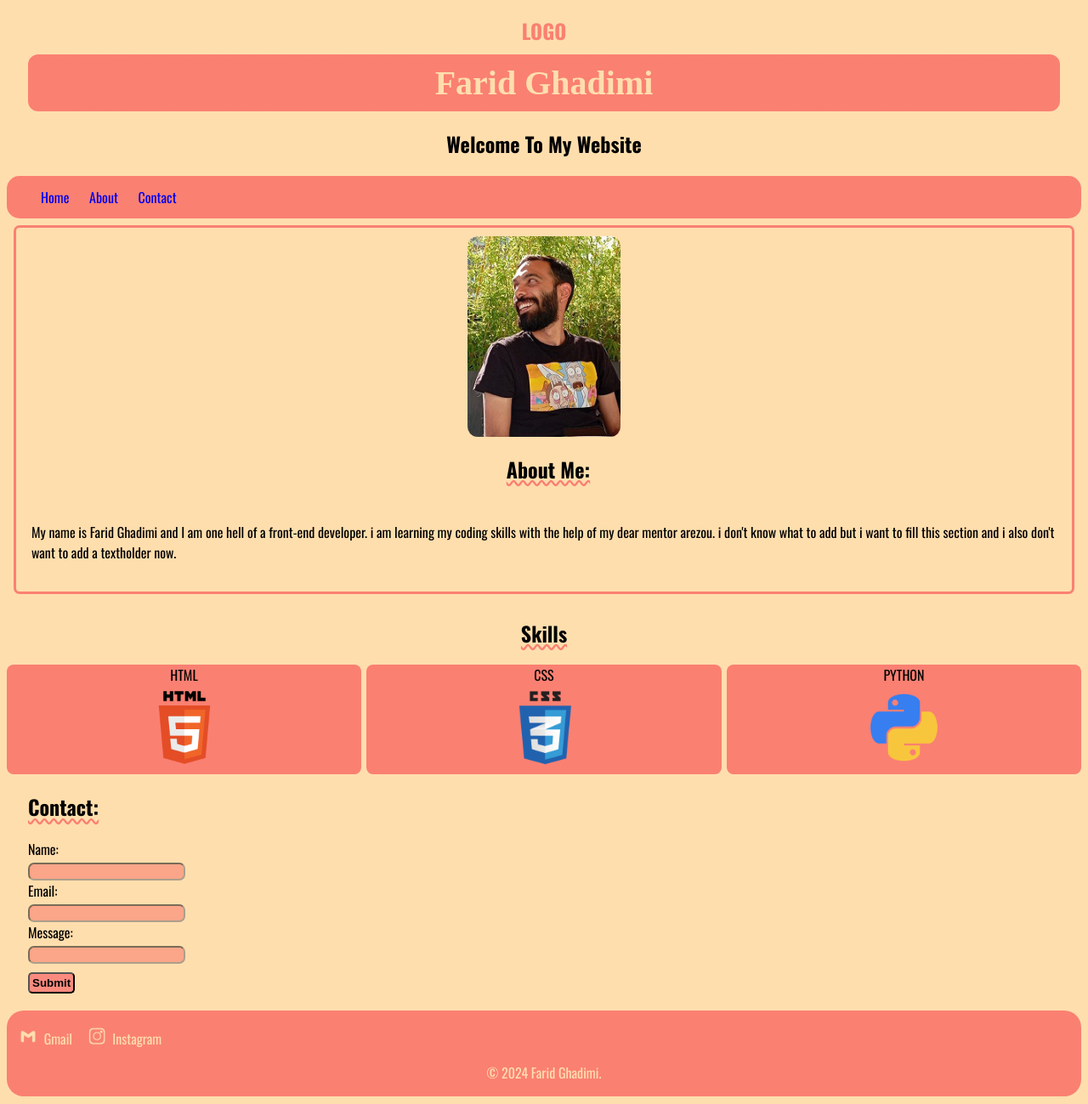
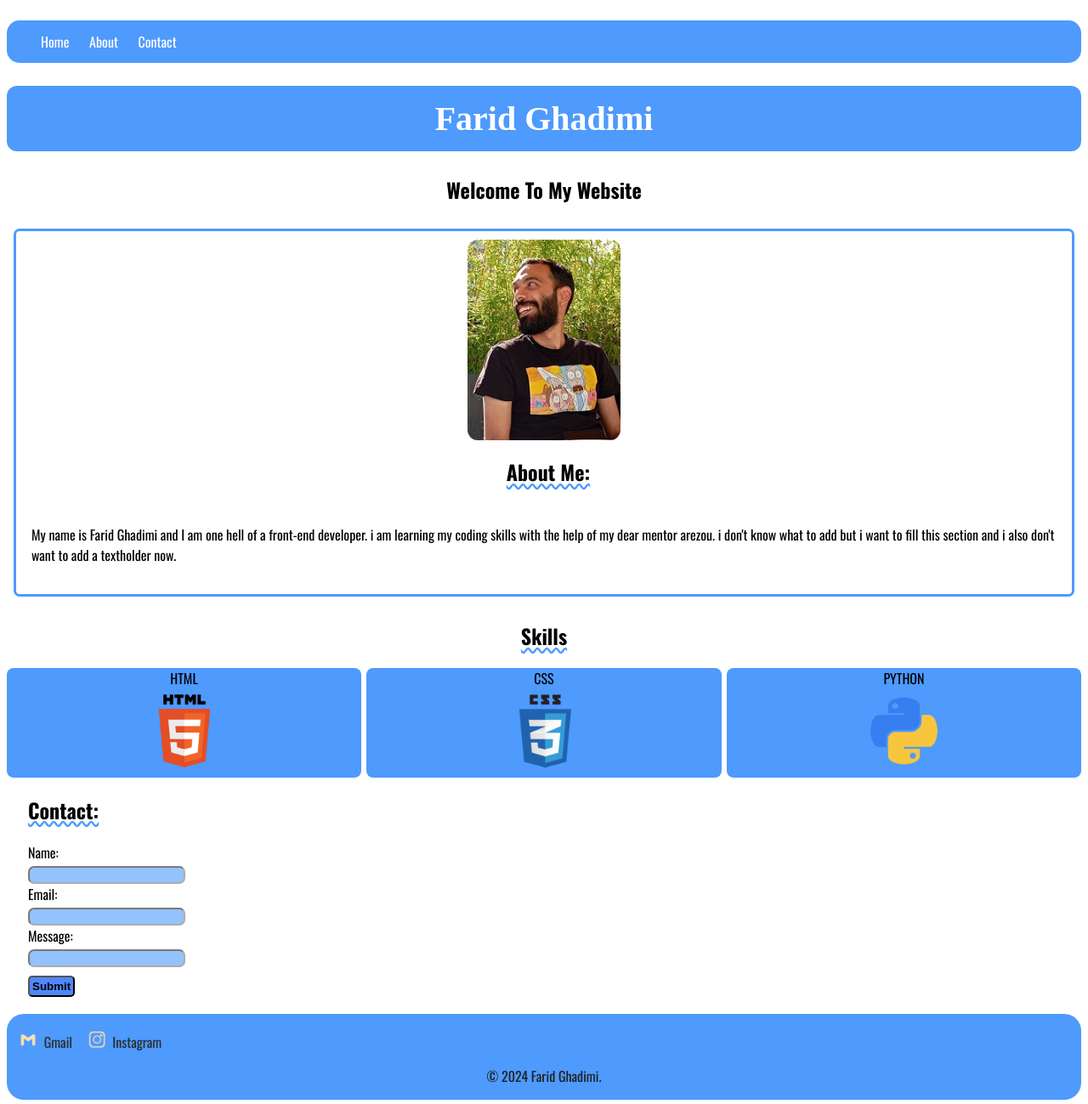
Before and after one commit to farid-ghadimi/personal-resume, a plain HTML site: page index.html in a window 1280 px wide. Shown: the whole page at 85% size. Drawn offline with nearby package versions, Linux system fonts and the light colour scheme.

Commit message:
change color and reorginize

```diff
--- a/index.html
+++ b/index.html
@@ -16,23 +16,15 @@
             flex-wrap: wrap;
             flex-direction: column;
         }
-        .placeholder {
-            font-size: 24px;
-            font-weight: bold;
-            text-transform: uppercase;
-            color: salmon;
-            padding: 10px;
-            text-align: center;
-        }
         body {
-        background-color: navajowhite;
+        background-color: rgb(255, 255, 255);
         font-family: Oswald, Arial;
         }
         h1{
         font-family: "libre bakerville";
         }
         button{
-        background-color: rgb(250, 139, 126);
+        background-color: rgb(81, 135, 252);
         border-radius: 5px;
         padding: 3px;
         margin-top: 10px;
@@ -40,7 +32,7 @@
         font-weight: bold;
         }
         input{
-            background:salmon;
+            background:rgb(78, 154, 253);
             opacity: 60%;
             border-radius: 7px;
         }
@@ -48,7 +40,7 @@
             border-radius: 12px;
         }
         section.about{
-        border: solid salmon;
+        border: solid rgb(78, 154, 253);
         border-radius: 7px;
         padding: 10px;
         margin: 8px;
@@ -69,7 +61,7 @@
         width: 100%;
         }
         section.Skills ul{
-        background: salmon;
+        background: rgb(78, 154, 253);
         border-radius: 8px;
         list-style-type: none;
         padding: 0;
@@ -84,7 +76,7 @@
         height: auto;
         }
         nav{
-            background-color: salmon;
+            background-color: rgb(78, 154, 253);
             height: 50px;
             border-radius: 15px;
         }
@@ -97,9 +89,10 @@
         nav ul li a{
             text-decoration: none;
             position: relative;
+            color: #ffffff;
         }
         nav ul li a:visited{
-            color: navajowhite;
+            color: rgb(255, 255, 255);
         }
         nav ul li a:before {
         content: "";
@@ -107,7 +100,7 @@
         width: 10px;
         height: 10px;
         border-radius: 50%;
-        background-color: #ffdead;
+        background-color: #ffffff;
         position: absolute;
         top: 50%;
         left: 100%;
@@ -119,17 +112,17 @@
             opacity: 1;
         }
         footer {
-        background-color: salmon;
+        background-color: rgb(78, 154, 253);
         margin-top: 20px;
         border-radius: 20px;
         padding: 15px 0px 0px 0px;
         }
         footer p{
             text-align: center;
-            color: navajowhite;
+            color: rgb(32, 32, 32);
         }
         footer a {
-            color: navajowhite;
+            color: rgb(44, 44, 44);
             text-decoration: none;
             position: relative;
         }
@@ -139,7 +132,7 @@
         width: 10px;
         height: 10px;
         border-radius: 50%;
-        background-color: navajowhite;
+        background-color: rgb(44, 44, 44);
         position: absolute;
         top: 50%;
         left: 100%;
@@ -161,28 +154,27 @@
 <body>
 <div class="container">
 <header>
-    <div class="placeholder">Logo</div>
-    <h1 style="font-size:250%; border: thick dotted salmon; border-radius: 12px; padding: 5px; margin: 0 25px; text-align: center; background-color: salmon; color: navajowhite;">Farid Ghadimi</h1>
-    <h2 style="text-align: center;">Welcome To My Website</h2>
-      <nav>
+    <nav>
         <ul>
           <li><a href="index.html">Home</a></li>
           <li><a href="#About">About</a></li>
           <li><a href="#Contact">Contact</a></li>
         </ul>
-      </nav>
+    </nav>
+    <h1 style="font-size:250%; border-radius: 12px; padding: 15px; margin: 10 25px; text-align: center; background-color: rgb(78, 154, 253); color: rgb(255, 255, 255);">Farid Ghadimi</h1>
+    <h2 style="text-align: center;">Welcome To My Website</h2>
 </header>
 
 <section class="about">
  <img src="Images/IMG_3108.png" alt="F3ri's pic" width="180" height="236">
- <h2 id="About" style="text-decoration: wavy underline salmon; padding-left: 10px;">About Me:</h2>
+ <h2 id="About" style="text-decoration: wavy underline rgb(78, 154, 253); padding-left: 10px;">About Me:</h2>
  <p>My name is Farid Ghadimi and I am one hell of a front-end developer.
     i am learning my coding skills with the help of my dear mentor arezou.
     i don't know what to add but i want to fill this section and i also don't want to add a textholder now.
  </p>
 </section>
 
-<h2 style="text-decoration: wavy underline salmon;text-align: center;">Skills</h2>
+<h2 style="text-decoration: wavy underline rgb(78, 154, 253);text-align: center;">Skills</h2>
 <section class="Skills">
     <ul>
         <li>HTML</li>
@@ -199,7 +191,7 @@
 </section>
 
 <section style="margin-left: 25px;">
-    <h2 id="Contact" style="text-decoration: wavy underline salmon;">Contact:</h2>
+    <h2 id="Contact" style="text-decoration: wavy underline rgb(78, 154, 253);">Contact:</h2>
     <form action="/action_page.php">
         <label for="name">Name:</label><br>
         <input type="text" id="name" name="name"><br>
```
